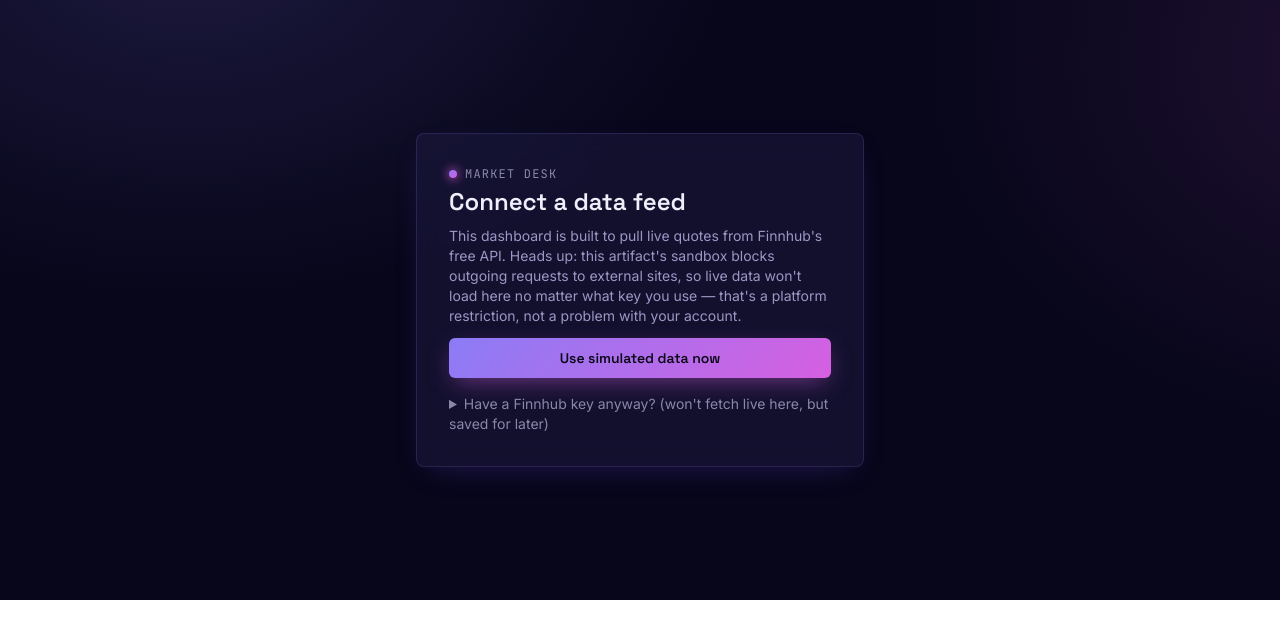
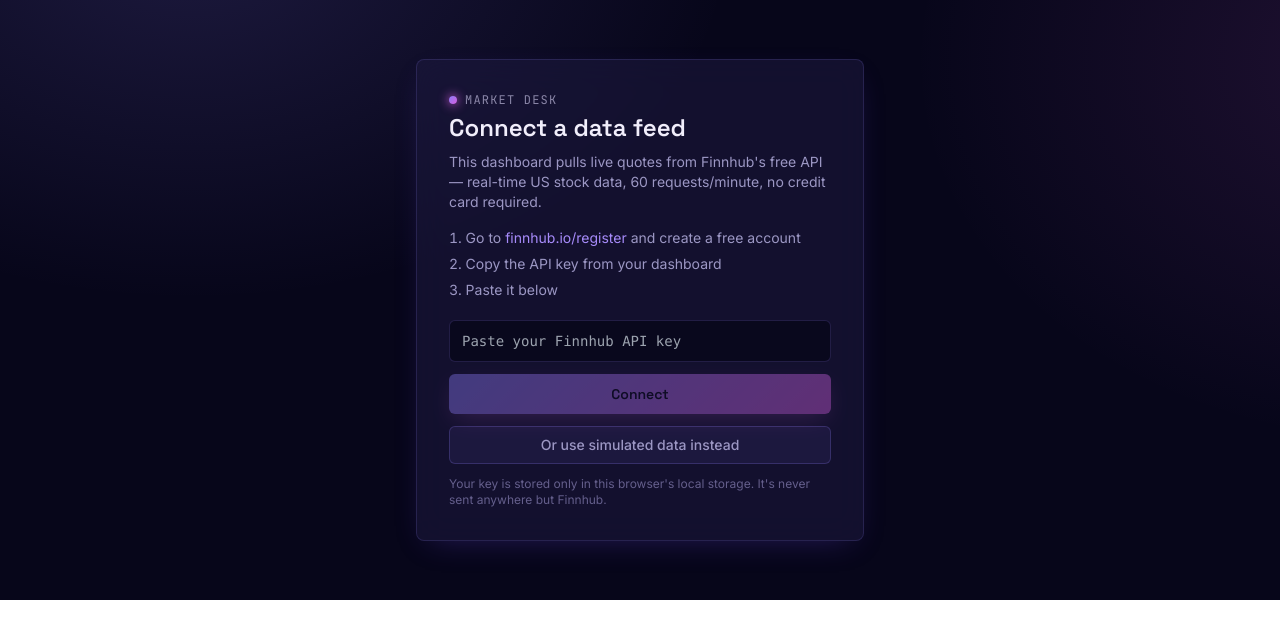
Before and after one commit to ShaunD208/market-desk, a React (Vite) app: page / in a window 1280 px wide. Shown: the top 638 px of the page. Built offline with nearby package versions, Linux system fonts and the light colour scheme.

Commit message:
Add files via upload

```diff
--- a/src/MarketDesk.jsx
+++ b/src/MarketDesk.jsx
@@ -169,10 +169,17 @@
   return arr;
 }
 
-// Standard browser localStorage — works on any real website (unlike the
-// artifact-only window.storage API used inside claude.ai).
+// Detects whether this is running inside a Claude artifact (which has the
+// special window.storage API) or as a real deployed website (which doesn't,
+// but has normal localStorage instead). One file now works in both places.
+const IN_ARTIFACT_SANDBOX = typeof window !== "undefined" && !!window.storage;
+
 async function safeStorageGet(key) {
   try {
+    if (IN_ARTIFACT_SANDBOX) {
+      const res = await window.storage.get(key, false);
+      return res ? JSON.parse(res.value) : null;
+    }
     const raw = localStorage.getItem(key);
     return raw ? JSON.parse(raw) : null;
   } catch (e) {
@@ -181,6 +188,10 @@
 }
 async function safeStorageSet(key, value) {
   try {
+    if (IN_ARTIFACT_SANDBOX) {
+      await window.storage.set(key, JSON.stringify(value), false);
+      return;
+    }
     localStorage.setItem(key, JSON.stringify(value));
   } catch (e) {
     console.error("storage set failed", e);
@@ -505,6 +516,8 @@
             <span className="uppercase tracking-widest text-xs" style={{ color: "#8B87A8", fontFamily: "JetBrains Mono, monospace" }}>Market Desk</span>
           </div>
           <h1 style={{ fontFamily: "Space Grotesk, sans-serif", color: "#F1EEFB" }} className="text-2xl font-semibold mb-2">Connect a data feed</h1>
+          {IN_ARTIFACT_SANDBOX ? (
+            <>
               <p className="text-sm mb-3" style={{ color: "#9C97C4" }}>
                 This dashboard is built to pull live quotes from Finnhub's free API. Heads up: this artifact's sandbox blocks outgoing requests to external sites, so live data won't load here no matter what key you use — that's a platform restriction, not a problem with your account.
               </p>
@@ -535,6 +548,42 @@
                   </button>
                 </div>
               </details>
+            </>
+          ) : (
+            <>
+              <p className="text-sm mb-4" style={{ color: "#9C97C4" }}>
+                This dashboard pulls live quotes from Finnhub's free API — real-time US stock data, 60 requests/minute, no credit card required.
+              </p>
+              <ol className="text-sm mb-5 space-y-1.5 list-decimal list-inside" style={{ color: "#9C97C4" }}>
+                <li>Go to <span style={{ color: "#A78BFA" }}>finnhub.io/register</span> and create a free account</li>
+                <li>Copy the API key from your dashboard</li>
+                <li>Paste it below</li>
+              </ol>
+              <input
+                value={keyDraft}
+                onChange={(e) => setKeyDraft(e.target.value)}
+                placeholder="Paste your Finnhub API key"
+                className="w-full px-3 py-2.5 rounded-md mb-3 text-sm font-mono outline-none"
+                style={{ background: "rgba(8,7,24,0.7)", border: "1px solid rgba(148,130,255,0.18)", color: "#F1EEFB" }}
+              />
+              <button
+                onClick={saveApiKey}
+                disabled={!keyDraft.trim()}
+                className="w-full py-2.5 rounded-md text-sm font-semibold disabled:opacity-40 mb-3"
+                style={{ background: "linear-gradient(135deg, #8B7CF6 0%, #D65FE0 100%)", color: "#0B0819", fontFamily: "Space Grotesk, sans-serif", boxShadow: "0 8px 24px -6px rgba(214,95,224,0.5)" }}
+              >
+                Connect
+              </button>
+              <button
+                onClick={enterSimulatedMode}
+                className="w-full py-2 rounded-md text-sm font-medium"
+                style={{ background: "rgba(148,130,255,0.08)", border: "1px solid rgba(148,130,255,0.22)", color: "#9C97C4" }}
+              >
+                Or use simulated data instead
+              </button>
+              <p className="text-xs mt-3" style={{ color: "#655F8C" }}>Your key is stored only in this browser's local storage. It's never sent anywhere but Finnhub.</p>
+            </>
+          )}
         </div>
       </div>
     );
@@ -868,15 +917,29 @@
               <button onClick={() => setShowSettings(false)}><X size={16} color="#9C97C4" /></button>
             </div>
             <label className="text-xs uppercase tracking-wider" style={{ color: "#8B87A8" }}>Finnhub API key</label>
+            {IN_ARTIFACT_SANDBOX && (
               <p className="text-xs mt-1 mb-2" style={{ color: "#655F8C" }}>
                 Note: this sandbox blocks external requests, so a live key won't actually fetch data here.
               </p>
+            )}
+            <div className="flex gap-2 mt-1.5 mb-1">
               <input
                 value={keyDraft}
                 onChange={(e) => setKeyDraft(e.target.value)}
-              className="w-full px-3 py-2 rounded-md mt-1.5 mb-4 text-sm font-mono outline-none"
+                className="flex-1 px-3 py-2 rounded-md text-sm font-mono outline-none"
                 style={{ background: "rgba(8,7,24,0.7)", border: "1px solid rgba(148,130,255,0.18)", color: "#F1EEFB" }}
               />
+              <button
+                type="button"
+                onClick={() => setKeyDraft("")}
+                title="Clear"
+                className="px-2.5 rounded-md text-xs"
+                style={{ background: "rgba(148,130,255,0.08)", border: "1px solid rgba(148,130,255,0.22)", color: "#9C97C4" }}
+              >
+                Clear
+              </button>
+            </div>
+            <p className="text-[11px] mb-3" style={{ color: "#655F8C" }}>{keyDraft.length} characters — if this looks longer than your actual key, hit Clear and paste it fresh.</p>
             <button onClick={saveApiKey} className="w-full py-2 rounded-md text-sm font-semibold mb-2" style={{ background: "linear-gradient(135deg, #8B7CF6 0%, #D65FE0 100%)", color: "#0B0819", fontWeight: 600 }}>
               Save
             </button>
```
Lines whose indentation alone changed are shown as unchanged.
